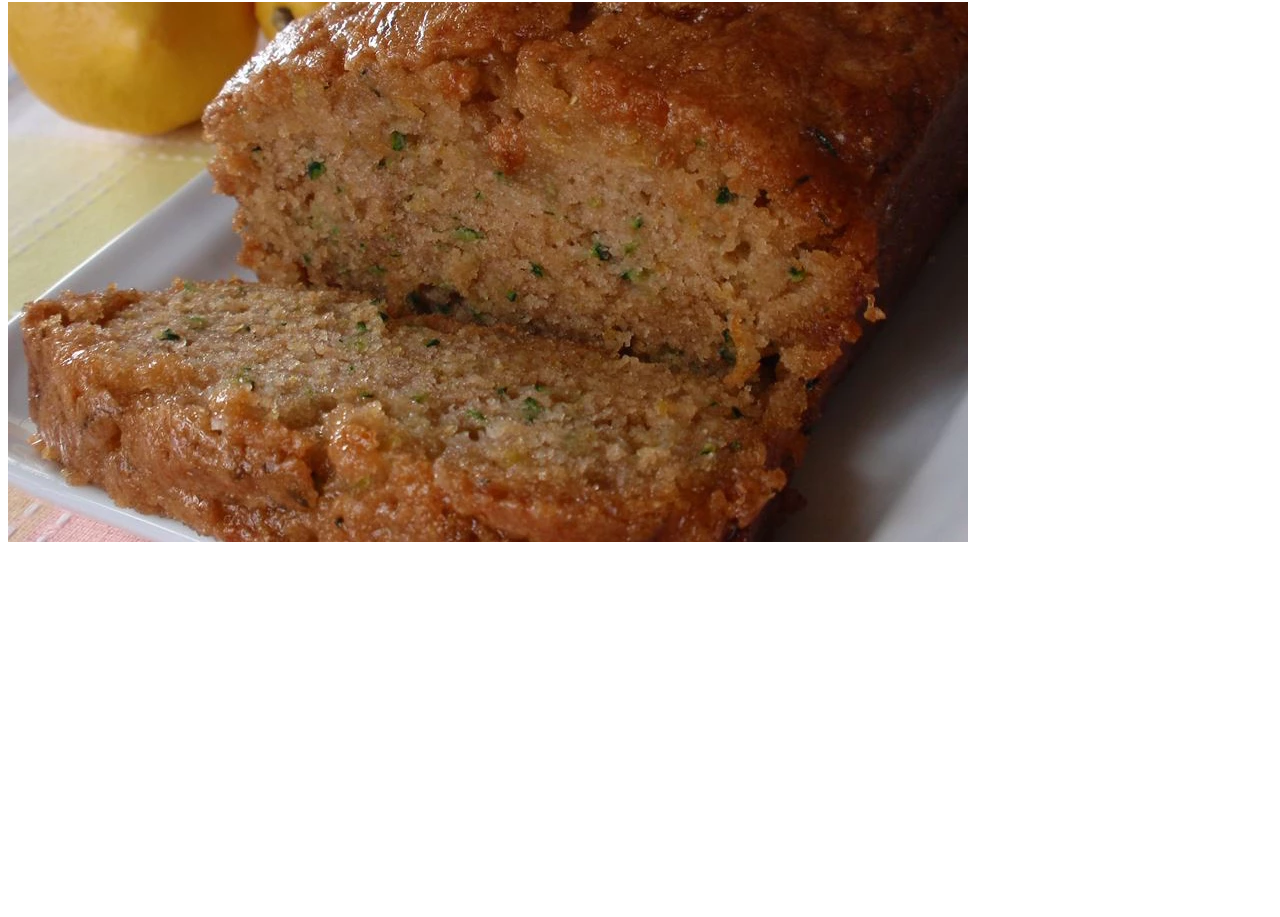
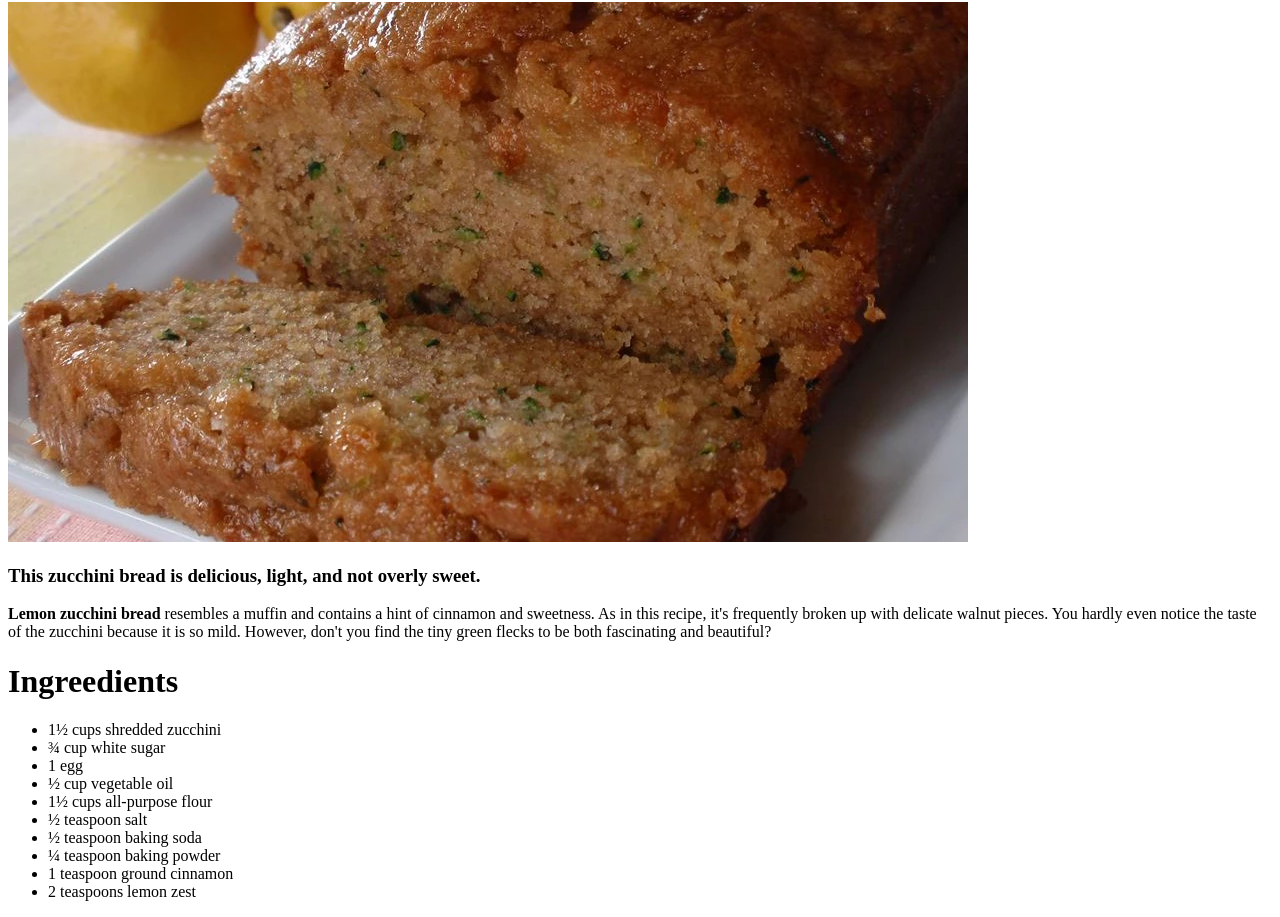
Before and after one commit to Rayan-R/odin-recipes, a plain HTML site: page Lemon-Zucchini-Bread.html in a window 1280 px wide. Shown: the part 78-995 px from the top of the page. Before the commit the page ends 800 px from the top, so only its background shows below. Drawn offline with Linux system fonts and the light colour scheme.

Commit message:
Add description, Ingreedients, and Steps to creating Lemon Zucchini Bread
doing this will allow users to create their own Lemon Zucchini Bread based off information from the website

```diff
--- a/Lemon-Zucchini-Bread.html
+++ b/Lemon-Zucchini-Bread.html
@@ -9,7 +9,33 @@
 
     <body>
         <h1>Lemon Zucchini Bread</h1>
-        <img src="./images/image.webp">
+        <img src="./images/image.webp" alt="Photo of Lemon Zucchini Bread">
+        <h3>This zucchini bread is delicious, light, and not overly sweet.</h3>
+
+
+        <p><strong>Lemon zucchini bread</strong> resembles a muffin and contains a hint of
+            cinnamon and sweetness. As in this recipe, it's frequently broken up
+            with delicate walnut pieces. You hardly even notice the taste of the
+            zucchini because it is so mild. However, don't you find the tiny green
+            flecks to be both fascinating and beautiful?</p>
+
+
+
+            <p><h1>Ingreedients</h1></p>
+
+            <ul>
+                <li>1½ cups shredded zucchini</li>
+                <li>¾ cup white sugar</li>
+                <li>1 egg</li>
+                <li>½ cup vegetable oil</li>
+                <li>1½ cups all-purpose flour</li>
+                <li>½ teaspoon salt</li>
+                <li>½ teaspoon baking soda</li>
+                <li>¼ teaspoon baking powder</li>
+                <li>1 teaspoon ground cinnamon</li>
+                <li>2 teaspoons lemon zest</li>
+
+            </ul>
     </body>
 
 </html>
```
